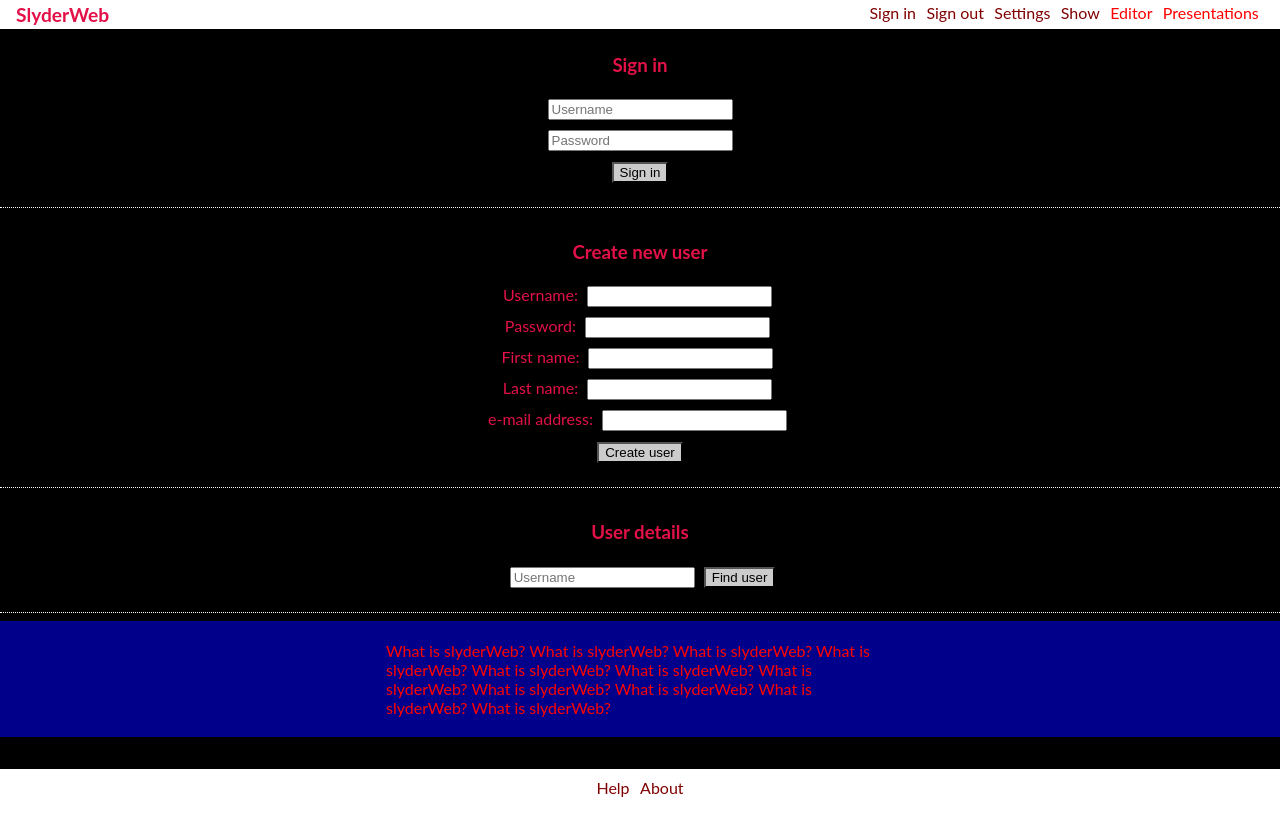
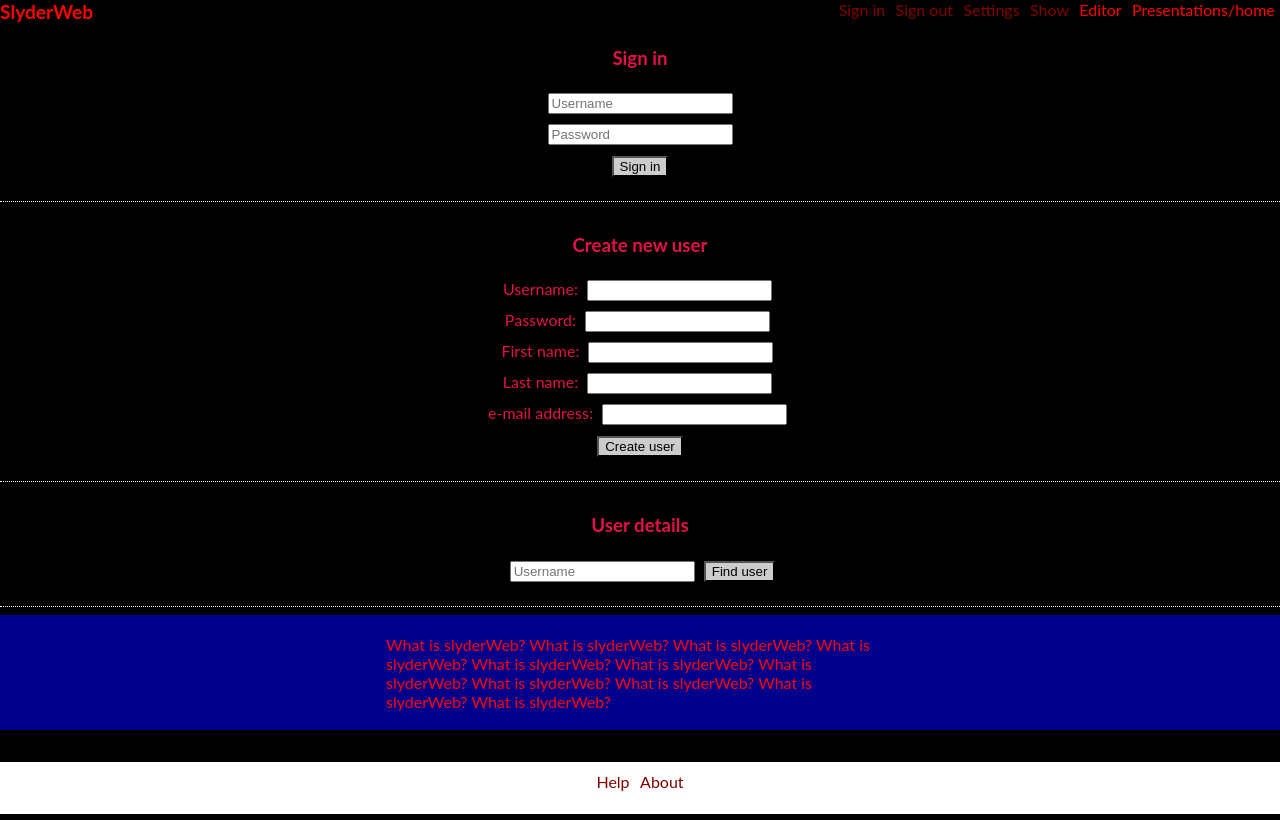
Before and after one commit to veggiss/slyderweb, a website: page public/index.html in a window 1280 px wide. Drawn offline with Linux system fonts and the light colour scheme; files whose address does not match are found by name.

Commit message:
Updated nav links

```diff
--- a/public/index.html
+++ b/public/index.html
@@ -13,10 +13,10 @@
 </head>
 
 <body>
-	<nav> <!-- det hvite, øverste -->
-		<header class="logo">SlyderWeb</header>
+	<!-- det hvite, øverste. Rekkefølgen er invertert -->
+	<header class="logo"><a class="noLinkStyle" href="index.html">SlyderWeb</a></header>
 	<menuitem class="right">
-		<a href="index.html">Presentations</a>
+	<a href="index.html">Presentations/home</a>
 	</menuitem>
 	<menuitem class="right">
 	<a href="editor.html">Editor</a>
```
Also changed, not shown: public/editor.html (+5 -5 lines). Lines whose indentation alone changed are shown as unchanged.
